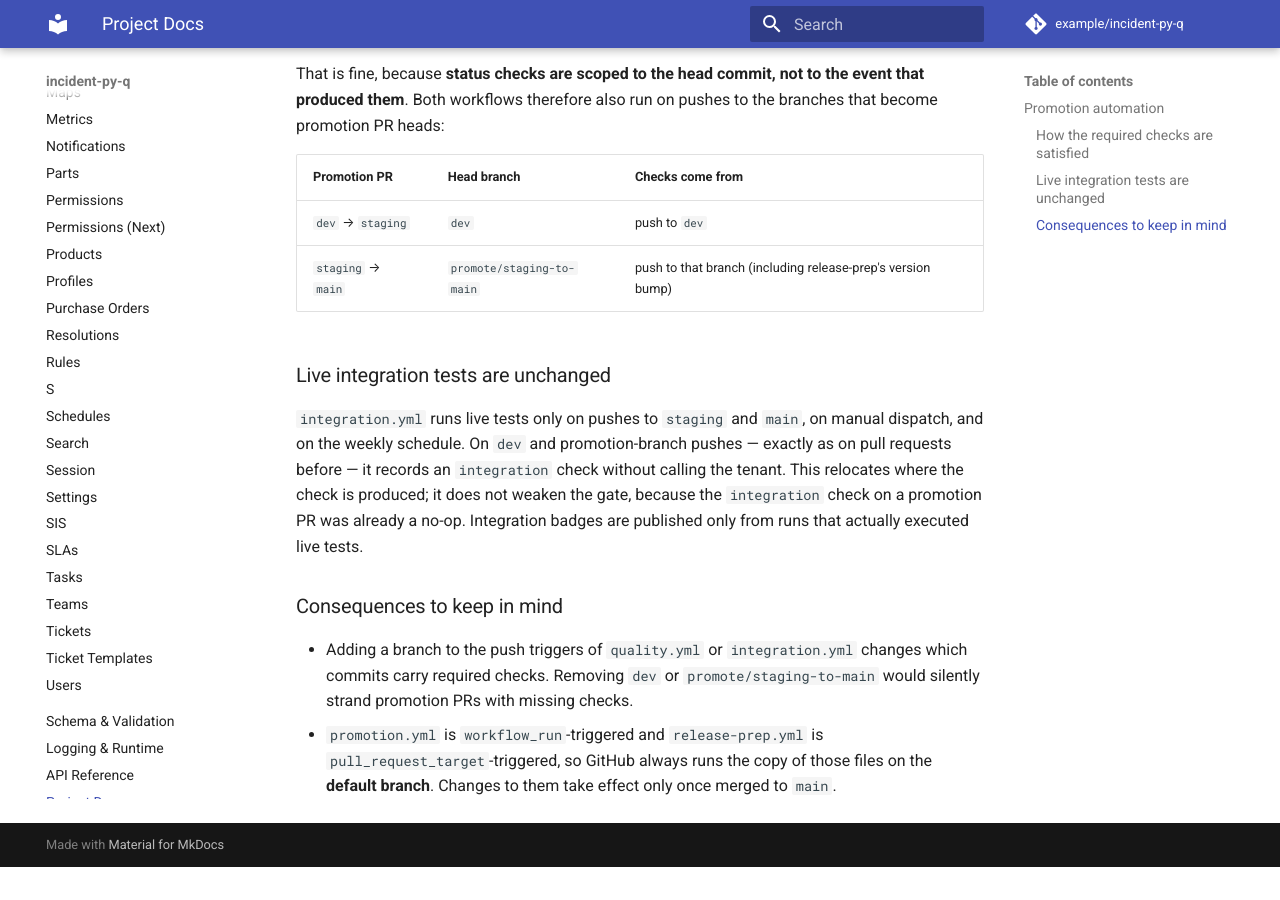
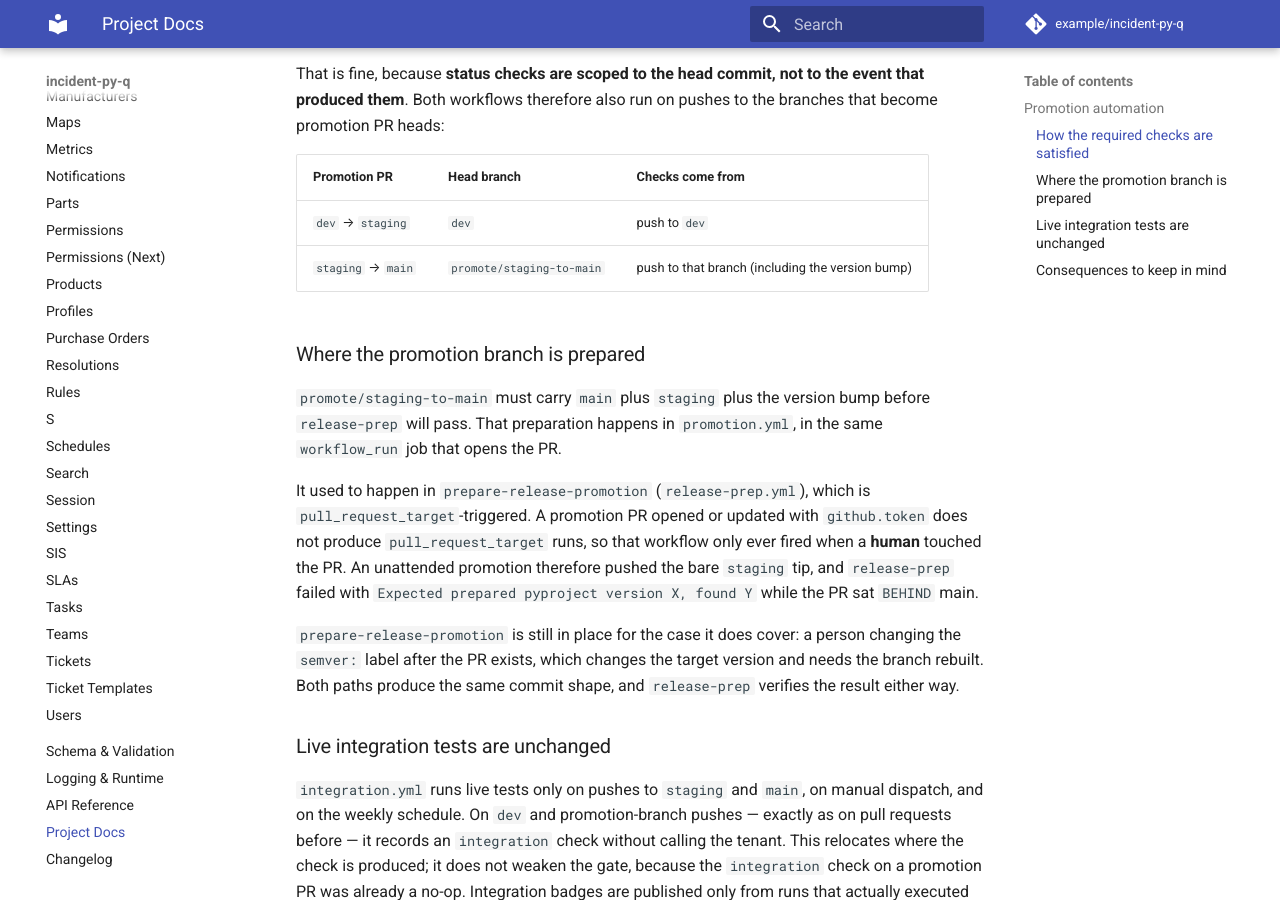
Before and after one commit to herooftimeandspace/incident-py-q, an MkDocs documentation site: the page built from docs/project-docs.md, in a window 1280 px wide and 900 px high, scrolled down 692 px. Built offline with MkDocs 1.6.1 and Material for MkDocs 9.7.7, drawn with Linux system fonts in a browser that asks for light colours; comment, search, counter and statistics services are not loaded; before the commit the page ends 1559 px from its top, so only the background shows below that.

Commit message:
Prepare the promotion branch in promotion.yml
An unattended staging -> main promotion pushed the bare staging tip to
promote/staging-to-main and never applied the release version bump, so
release-prep failed with "Expected prepared pyproject version 1.0.1,
found 0.2.8" and the PR sat BEHIND main.

The bump was the job of prepare-release-promotion, which is triggered by
pull_request_target. A promotion PR opened or updated with github.token
does not create pull_request_target runs, so that workflow only ever
fired when a human touched the PR. Every fully automated promotion
produced an unpreparable branch.

Move the preparation into the workflow_run job in promotion.yml that
already opens the PR. That job is triggered by the quality run rather
than by a token-authored PR event, so it always runs. It now resets to
origin/main, merges the staging tip, applies the bump for the resolved
semver label, and pushes that; it skips the rebuild when the existing
ref already matches.

prepare-release-promotion is kept for the case it still covers: a person
changing the semver label after the PR exists, which changes the target
version. Both paths produce the same commit shape and release-prep
verifies the result either way.

Also deepens the checkout for that job, since merging main and staging
needs full history.

Co-Authored-By: Claude Opus 5 <noreply@anthropic.com>

```diff
--- a/docs/project-docs.md
+++ b/docs/project-docs.md
@@ -31,7 +31,25 @@ branches that become promotion PR heads:
 | Promotion PR | Head branch | Checks come from |
 | --- | --- | --- |
 | `dev` → `staging` | `dev` | push to `dev` |
-| `staging` → `main` | `promote/staging-to-main` | push to that branch (including release-prep's version bump) |
+| `staging` → `main` | `promote/staging-to-main` | push to that branch (including the version bump) |
+
+### Where the promotion branch is prepared
+
+`promote/staging-to-main` must carry `main` plus `staging` plus the version bump
+before `release-prep` will pass. That preparation happens in `promotion.yml`, in
+the same `workflow_run` job that opens the PR.
+
+It used to happen in `prepare-release-promotion` (`release-prep.yml`), which is
+`pull_request_target`-triggered. A promotion PR opened or updated with
+`github.token` does not produce `pull_request_target` runs, so that workflow only
+ever fired when a **human** touched the PR. An unattended promotion therefore
+pushed the bare `staging` tip, and `release-prep` failed with
+`Expected prepared pyproject version X, found Y` while the PR sat `BEHIND` main.
+
+`prepare-release-promotion` is still in place for the case it does cover: a
+person changing the `semver:` label after the PR exists, which changes the target
+version and needs the branch rebuilt. Both paths produce the same commit shape,
+and `release-prep` verifies the result either way.
 
 ### Live integration tests are unchanged
 
```
Also changed, not shown: 1 other file.
